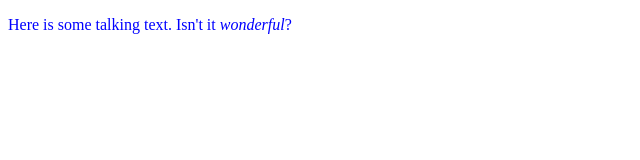
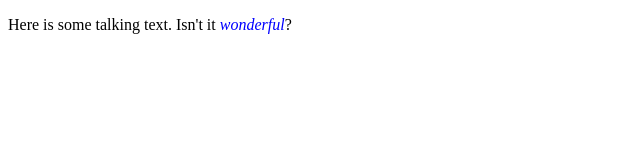
Before and after one commit to sgwilym/talking-text, a plain HTML site: page examples/example.html in a window 1280 px wide. Shown: the whole page, without its empty margins (0-640 px from the left). Drawn offline with nearby package versions, Linux system fonts and the light colour scheme.

Commit message:
Modify example again.

```diff
--- a/examples/example.html
+++ b/examples/example.html
@@ -8,7 +8,7 @@
     <script>
     $(document).ready(function() {
       $('.talk').talkingText({ callback: function() {
-        $('.talk').css('color', 'blue');
+        $('.talk em').css('color', 'blue');
       }, voice: { accent: 1, pitch: 200 }});
     });
     </script>
```
